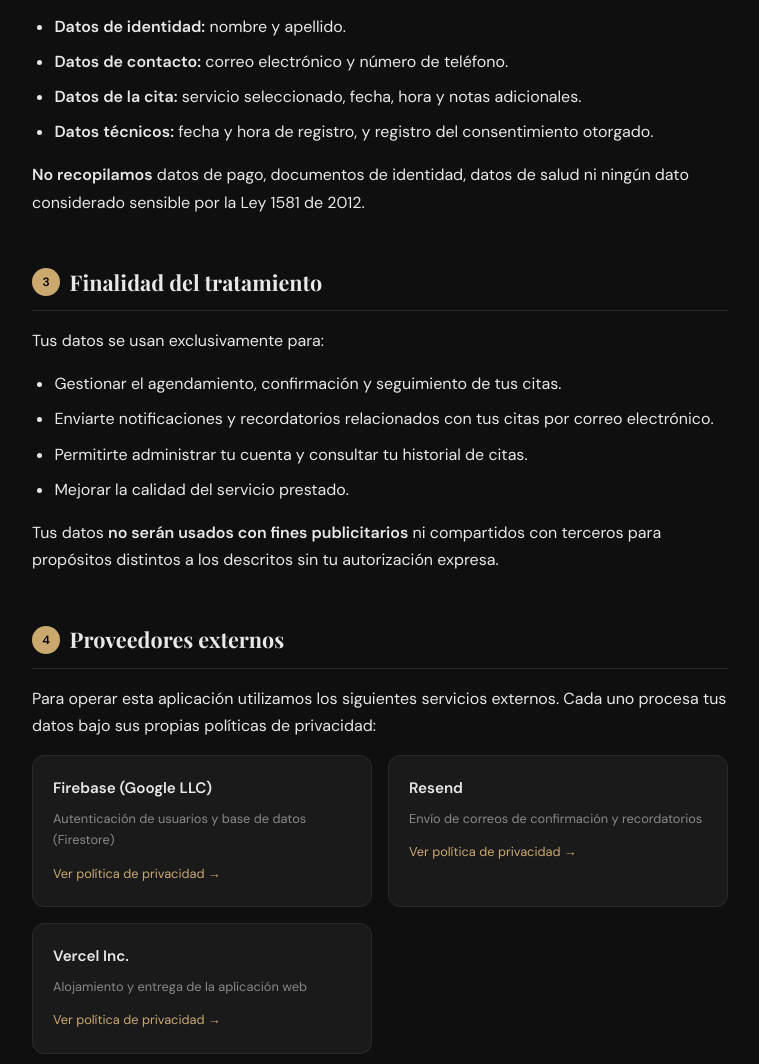
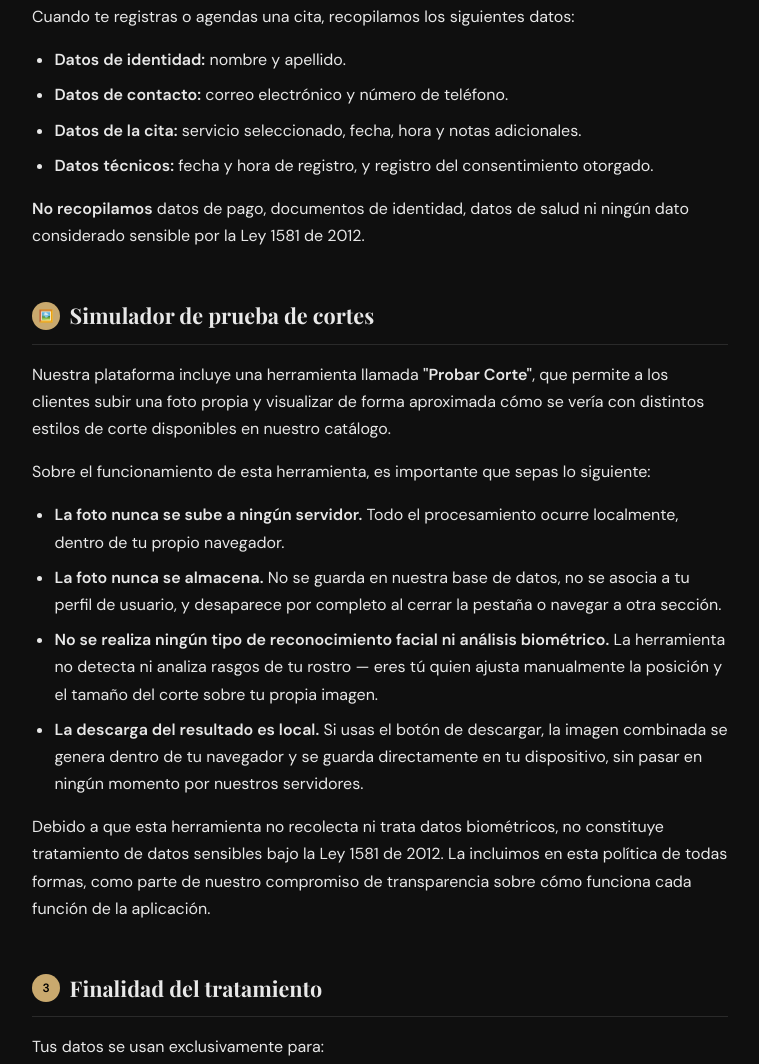
Before and after one commit to Ilanazl/pab-peluqueria-app, a website: page politica-privacidad.html in a window 1280 px wide. Shown: the part 1137-2201 px from the top of the page, without its empty margins (260-1019 px from the left). Drawn offline with nearby package versions, Linux system fonts and the light colour scheme.

Commit message:
Política de privacidad v1.1: sección del simulador de cortes

```diff
--- a/app.js
+++ b/app.js
@@ -182,7 +182,7 @@ window.handleRegister = async function() {
       consentimiento: {
     aceptado: true,
     fecha: serverTimestamp(),
-    version: 'v1.0',
+    version: 'v1.1',
     metodo: 'checkbox-registro'
   }
     });
--- a/politica-privacidad.html
+++ b/politica-privacidad.html
@@ -370,7 +370,7 @@
     <div class="tag">Documento Legal</div>
     <h1>Política de Privacidad</h1>
     <p class="meta">
-      Versión <span>v1.0</span> &nbsp;·&nbsp; Vigente desde <span>junio 2026</span> &nbsp;·&nbsp;
+      Versión <span>v1.1</span> &nbsp;·&nbsp; Vigente desde <span>octubre 2026</span> &nbsp;·&nbsp;
       Aplica a <span>pab-peluqueria-app.vercel.app</span>
     </p>
   </div>
@@ -383,6 +383,7 @@
       <ol>
         <li><a href="#s1">Responsable del tratamiento</a></li>
         <li><a href="#s2">Datos que recopilamos</a></li>
+        <li><a href="#s-simulador">Simulador de prueba de cortes</a></li>
         <li><a href="#s3">Finalidad del tratamiento</a></li>
         <li><a href="#s4">Proveedores externos</a></li>
         <li><a href="#s5">Transferencia internacional de datos</a></li>
@@ -420,6 +421,28 @@
       <p>
         <strong>No recopilamos</strong> datos de pago, documentos de identidad, datos de salud
         ni ningún dato considerado sensible por la Ley 1581 de 2012.
+      </p>
+    </section>
+
+    <!-- SIMULADOR DE CORTES -->
+    <section id="s-simulador">
+      <h2><span class="num">🖼️</span> Simulador de prueba de cortes</h2>
+      <p>
+        Nuestra plataforma incluye una herramienta llamada <strong>"Probar Corte"</strong>, que permite
+        a los clientes subir una foto propia y visualizar de forma aproximada cómo se vería con
+        distintos estilos de corte disponibles en nuestro catálogo.
+      </p>
+      <p>Sobre el funcionamiento de esta herramienta, es importante que sepas lo siguiente:</p>
+      <ul>
+        <li><strong>La foto nunca se sube a ningún servidor.</strong> Todo el procesamiento ocurre localmente, dentro de tu propio navegador.</li>
+        <li><strong>La foto nunca se almacena.</strong> No se guarda en nuestra base de datos, no se asocia a tu perfil de usuario, y desaparece por completo al cerrar la pestaña o navegar a otra sección.</li>
+        <li><strong>No se realiza ningún tipo de reconocimiento facial ni análisis biométrico.</strong> La herramienta no detecta ni analiza rasgos de tu rostro — eres tú quien ajusta manualmente la posición y el tamaño del corte sobre tu propia imagen.</li>
+        <li><strong>La descarga del resultado es local.</strong> Si usas el botón de descargar, la imagen combinada se genera dentro de tu navegador y se guarda directamente en tu dispositivo, sin pasar en ningún momento por nuestros servidores.</li>
+      </ul>
+      <p>
+        Debido a que esta herramienta no recolecta ni trata datos biométricos, no constituye tratamiento
+        de datos sensibles bajo la Ley 1581 de 2012. La incluimos en esta política de todas formas,
+        como parte de nuestro compromiso de transparencia sobre cómo funciona cada función de la aplicación.
       </p>
     </section>
 
@@ -598,9 +621,10 @@
       </p>
     </section>
 
+
     <!-- VERSION BAR -->
     <div class="version-bar">
-      <span>Versión <strong>v1.0</strong> — vigente desde junio 2026</span>
+      <span>Versión <strong>v1.1</strong> — vigente desde octubre 2026</span>
       <span>PAB Peluquería &nbsp;·&nbsp; Cali, Colombia 🇨🇴</span>
     </div>
 
```
